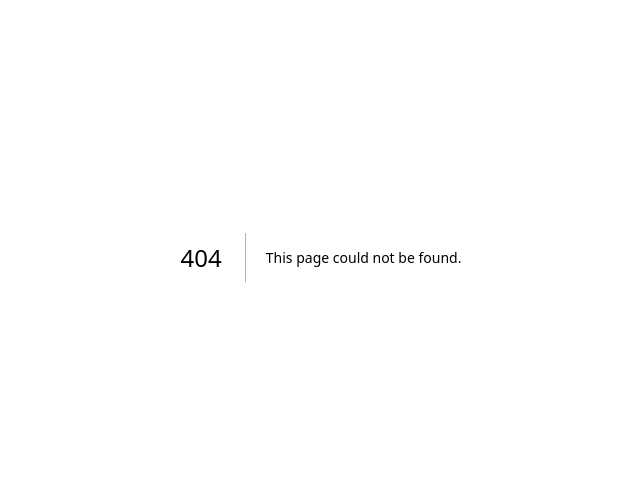
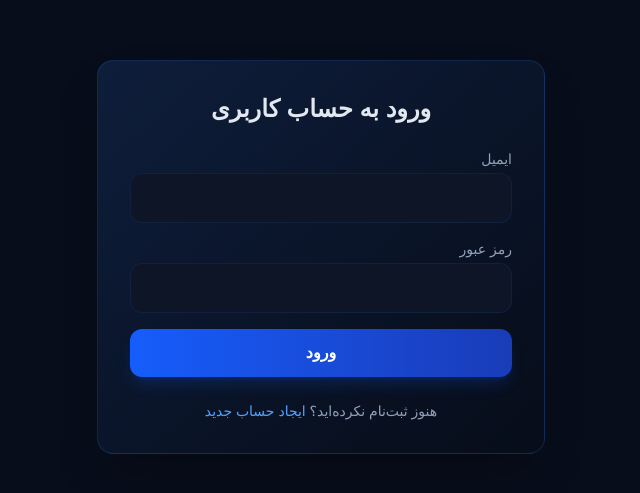
Before and after one commit to mahdysp/my-career-path, a Next.js app: page /auth in a window 1280 px wide. Before the commit this address had no page. Shown: the part 143-636 px from the top of the page, without its empty margins (319-959 px from the left). Built offline with nearby package versions, Linux system fonts and the light colour scheme.

Commit message:
Add auth page UI and routing

```diff
--- /dev/null
+++ b/app/auth/page.tsx
@@ -0,0 +1,117 @@
+"use client";
+import { useState } from "react";
+import { useRouter } from "next/navigation";
+
+export default function AuthPage() {
+  const router = useRouter();
+  const [isLogin, setIsLogin] = useState(true);
+  const [formData, setFormData] = useState({ name: "", email: "", password: "" });
+  const [error, setError] = useState("");
+  const [loading, setLoading] = useState(false);
+
+  const handleSubmit = async (e: React.FormEvent) => {
+    e.preventDefault();
+    setError("");
+    setLoading(true);
+
+    const endpoint = isLogin ? "/api/auth/login" : "/api/auth/signup";
+
+    try {
+      const res = await fetch(endpoint, {
+        method: "POST",
+        headers: { "Content-Type": "application/json" },
+        body: JSON.stringify(formData),
+      });
+
+      const data = await res.json();
+
+      if (!res.ok) {
+        throw new Error(data.message || "مشکلی پیش آمده است.");
+      }
+
+      if (isLogin) {
+        // هدایت کاربر به صفحه آزمون پس از ورود موفق
+        router.push("/quiz");
+      } else {
+        // تغییر حالت به ورود پس از ثبت‌نام موفق
+        setIsLogin(true);
+        alert("ثبت‌نام موفقیت‌آمیز بود! اکنون وارد شوید.");
+      }
+    } catch (err: any) {
+      setError(err.message);
+    } finally {
+      setLoading(false);
+    }
+  };
+
+  return (
+    <div className="min-h-screen w-full bg-[#070d1a] flex items-center justify-center p-4" style={{ direction: "rtl" }}>
+      <div className="w-full max-w-md bg-gradient-to-br from-[#0f1f3d]/95 to-[#070d1a]/98 border border-blue-500/20 rounded-2xl p-8 shadow-2xl">
+        <h2 className="text-2xl font-bold text-center text-slate-200 mb-6">
+          {isLogin ? "ورود به حساب کاربری" : "ساخت حساب کاربری"}
+        </h2>
+
+        {error && (
+          <div className="bg-red-500/10 border border-red-500/30 text-red-400 text-sm p-3 rounded-lg mb-4 text-center">
+            {error}
+          </div>
+        )}
+
+        <form onSubmit={handleSubmit} className="space-y-4">
+          {!isLogin && (
+            <div>
+              <label className="block text-sm text-slate-400 mb-1">نام و نام خانوادگی</label>
+              <input
+                type="text"
+                required
+                className="w-full bg-[#0d1527] border border-blue-500/10 rounded-xl px-4 py-3 text-slate-200 focus:outline-none focus:border-blue-500/50 transition"
+                value={formData.name}
+                onChange={(e) => setFormData({ ...formData, name: e.target.value })}
+              />
+            </div>
+          )}
+
+          <div>
+            <label className="block text-sm text-slate-400 mb-1">ایمیل</label>
+            <input
+              type="email"
+              required
+              className="w-full bg-[#0d1527] border border-blue-500/10 rounded-xl px-4 py-3 text-slate-200 focus:outline-none focus:border-blue-500/50 text-left transition"
+              value={formData.email}
+              onChange={(e) => setFormData({ ...formData, email: e.target.value })}
+            />
+          </div>
+
+          <div>
+            <label className="block text-sm text-slate-400 mb-1">رمز عبور</label>
+            <input
+              type="password"
+              required
+              className="w-full bg-[#0d1527] border border-blue-500/10 rounded-xl px-4 py-3 text-slate-200 focus:outline-none focus:border-blue-500/50 text-left transition"
+              value={formData.password}
+              onChange={(e) => setFormData({ ...formData, password: e.target.value })}
+            />
+          </div>
+
+          <button
+            type="submit"
+            disabled={loading}
+            className="w-full bg-gradient-to-r from-blue-600 to-blue-800 text-white rounded-xl py-3 font-bold shadow-lg shadow-blue-600/20 hover:scale-[1.01] active:scale-[0.99] transition disabled:opacity-50"
+          >
+            {loading ? "در حال پردازش..." : isLogin ? "ورود" : "ثبت‌نام"}
+          </button>
+        </form>
+
+        <div className="mt-6 text-center text-sm text-slate-400">
+          {isLogin ? "هنوز ثبت‌نام نکرده‌اید؟ " : "قبلاً ثبت‌نام کرده‌اید؟ "}
+          <button
+            onClick={() => { setIsLogin(!isLogin); setError(""); }}
+            className="text-blue-400 hover:underline font-medium focus:outline-none"
+          >
+            {isLogin ? "ایجاد حساب جدید" : "ورود به حساب"}
+          </button>
+        </div>
+      </div>
+    </div>
+  );
+}
```
